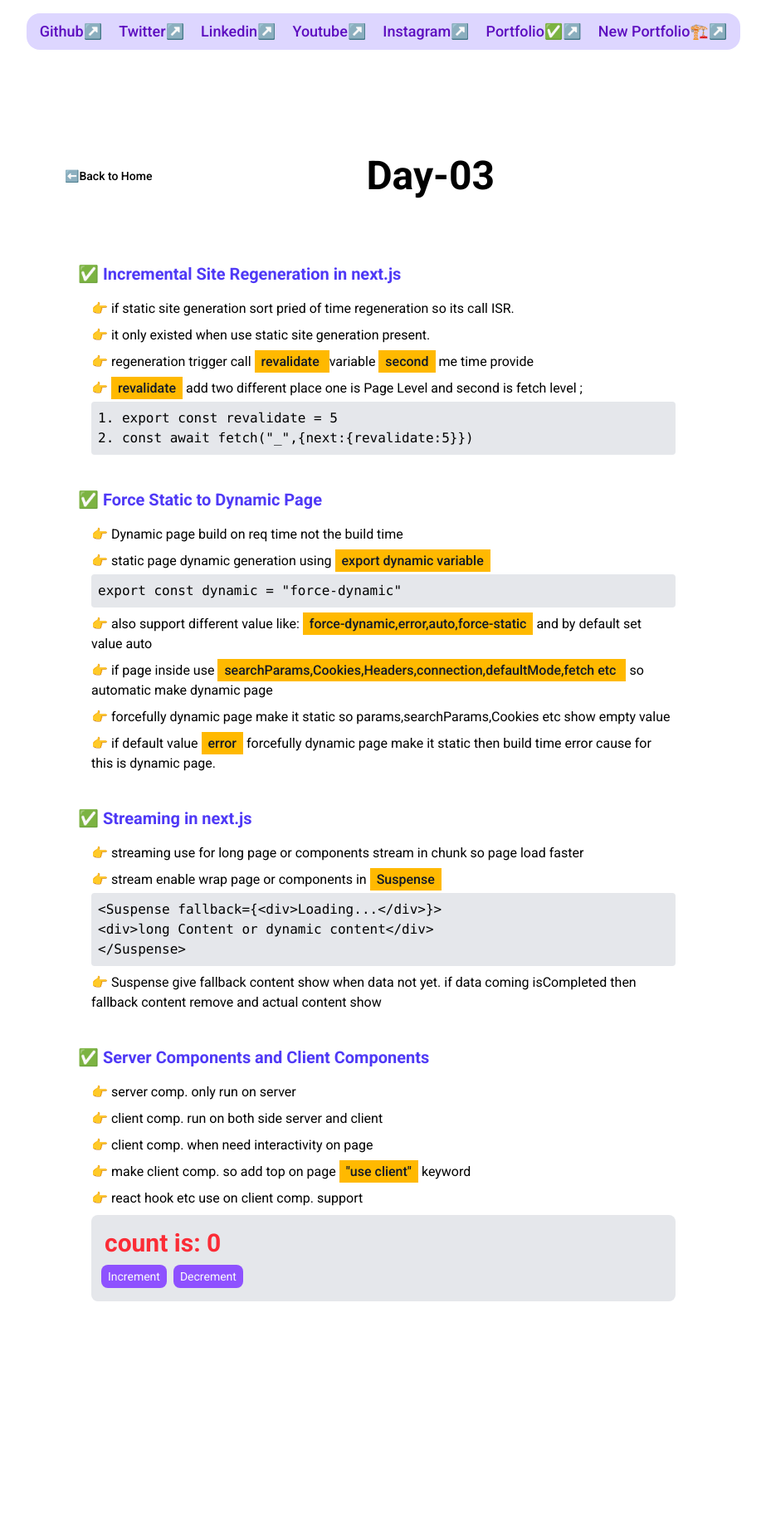
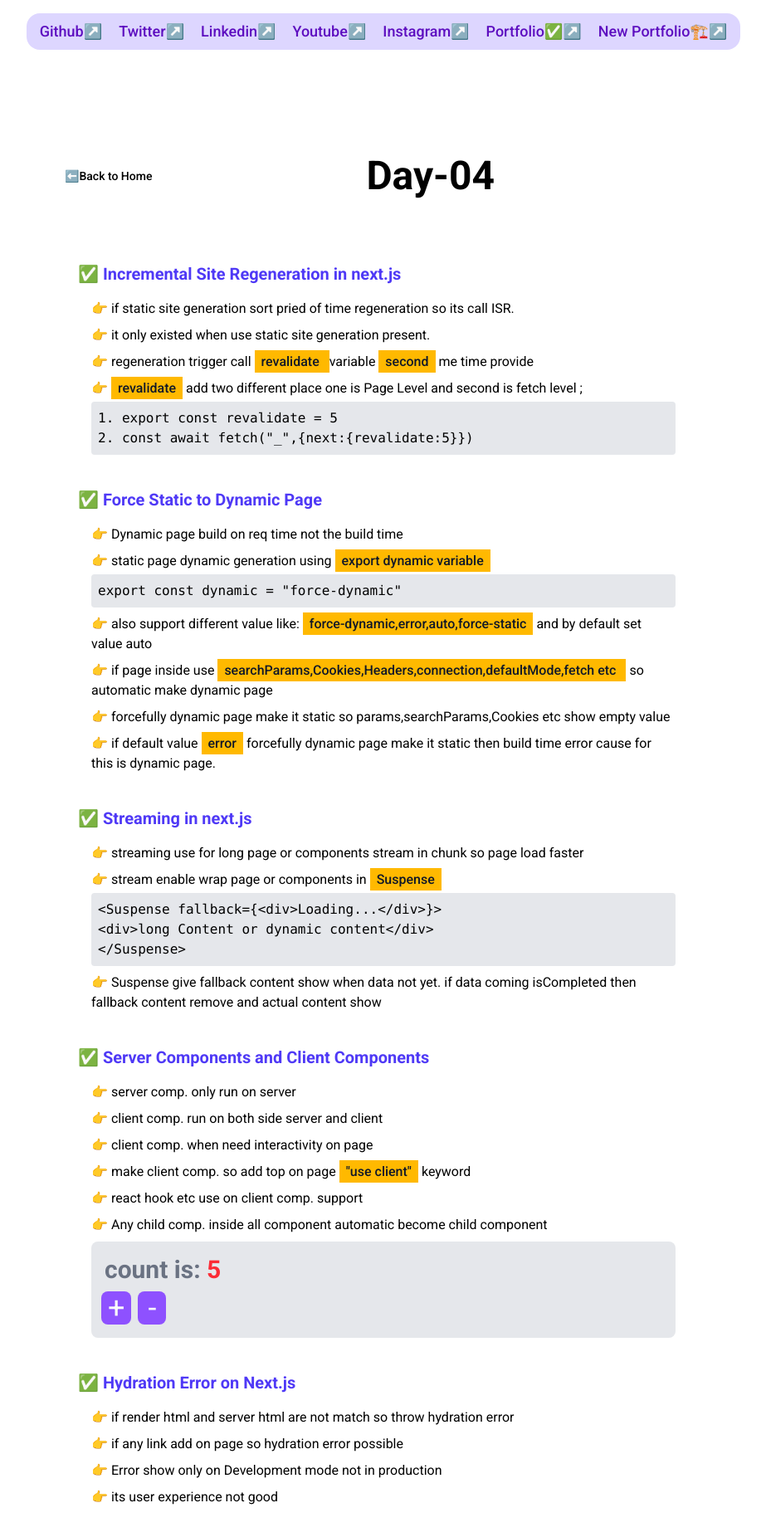
Before and after one commit to dhirajaryaa/winter-arc, a Next.js app: page /day04 in a window 1280 px wide. Shown: the top 1852 px of the page at 83% size, without its empty margins (178-1101 px from the left). Before the commit the page ends 1640 px from the top, so only its background shows below. Built offline with nearby package versions, Linux system fonts and the light colour scheme.

Commit message:
update day-04 learning include evening learning

```diff
--- a/src/app/day04/page.jsx
+++ b/src/app/day04/page.jsx
@@ -2,22 +2,23 @@ import ClientCom from "@/components/ClientCom"
 import Section from "@/components/Section"
 import VideoAdd from "@/components/VideoAdd"
 import Link from "next/link"
+import { Suspense } from "react"
 
 export const dynamic = "force-dynamic"
 
 function day4Page() {
     return (
-        <main className="w-full min-h-screen my-18" aria-labelledby="day02">
+        <main className="w-full min-h-screen my-18" aria-labelledby="day04">
             <div className="space-x-2 flex items-center justify-between">
                 <Link href="/" className="text-sm font-medium shrink-0">
                     ⬅️Back to Home
                 </Link>
                 <h1
-                    id="day02"
+                    id="day04"
                     className="flex-1 text-5xl font-semibold text-center my-10"
-                    aria-level={2}
+                    aria-level={4}
                 >
-                    Day-03
+                    Day-04
                 </h1>
             </div>
 
@@ -64,7 +65,17 @@ function day4Page() {
                 <p className="mt-2">👉 client comp. when need interactivity on page</p>
                 <p className="mt-2">👉 make client comp. so add top on page <span className="highlighted">"use client"</span> keyword</p>
                 <p className="mt-2">👉 react hook etc use on client comp. support</p>
+                <p className="mt-2">👉 Any child comp. inside all component automatic become child component</p>
+                {/* this is client component  */}
                 <ClientCom />
+            </Section>
+
+            <Section isCompleted={true} title={"Hydration Error on Next.js"}>
+                <p className="mt-2">👉 if render html and server html are not match so throw hydration error</p>
+                <p className="mt-2">👉 if any link add on page so hydration error possible</p>
+                <p className="mt-2">👉 Error show only on Development mode not in production</p>
+                <p className="mt-2">👉 its user experience not good</p>
+
             </Section>
         </main>
     )
--- a/src/components/ClientCom.jsx
+++ b/src/components/ClientCom.jsx
@@ -2,13 +2,14 @@
 import { useState } from "react"
 
 function ClientCom() {
-    const [count, setCount] = useState(0)
+    const [count, setCount] = useState(5)
+    new Promise((resolve) => setTimeout(resolve, 5000));
     return (
         <div className="mt-2 bg-gray-200 p-2 rounded-lg ">
-            <div className="p-2 text-3xl font-extrabold text-red-500">count is: {count}</div>
+            <div className="p-2 text-3xl font-extrabold text-gray-500">count is: <span className="text-red-500">{count}</span></div>
             <div className="space-x-2 space-y-2">
-            <button className="px-2 py-1 bg-violet-500 text-sm mx-1 text-gray-50 rounded-lg hover:bg-violet-700" onClick={() => setCount(count + 1)}>Increment </button>
-            <button className="px-2 py-1 bg-violet-500 text-sm mx-1 text-gray-50 rounded-lg hover:bg-violet-700" onClick={() => setCount(count - 1)}>Decrement </button>
+                <button className="px-2 bg-violet-500 text-4xl mx-1 text-gray-50 rounded-lg hover:bg-violet-700" onClick={() => setCount(count + 1)}>+</button>
+                <button className="px-3  bg-violet-500 text-4xl mx-1 text-gray-50 rounded-lg hover:bg-violet-700" onClick={() => setCount(count - 1)}>-</button>
             </div>
         </div>
     )
```
Also changed, not shown: 1 other file (tests, documents, lock files or other folders).
